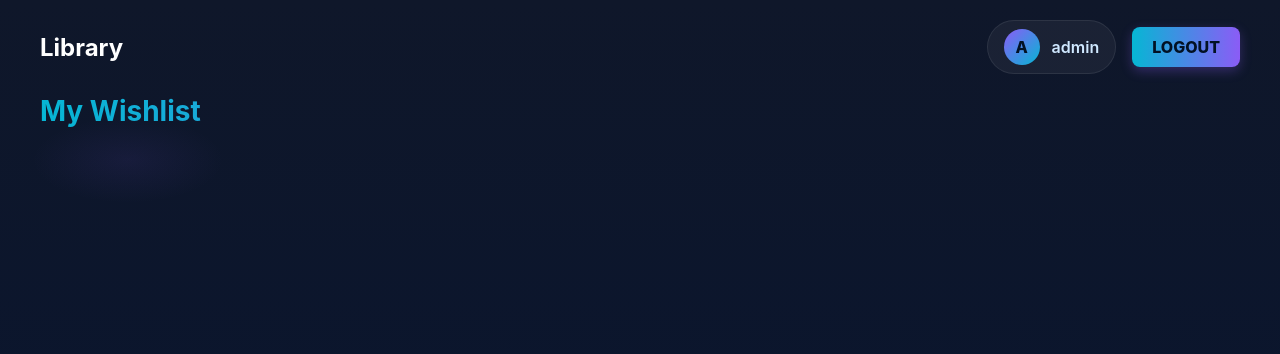
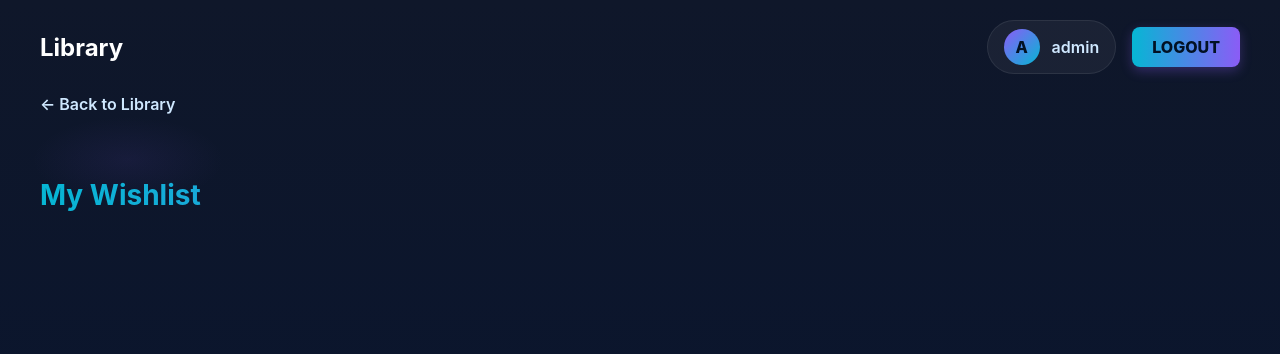
Before and after one commit to adithp/Ecom-Book-Basic, a Django app: page /wishlist_show/ in a window 1280 px wide. Shown: the top 354 px of the page. Run offline with Django 5.2, Linux system fonts and the light colour scheme; a user stored in the database is signed in; data comes from the database, SQL or seed files in the repository; both versions use the stored data as it was after the commit.

Commit message:
completeed

```diff
--- a/builtauth/settings.py
+++ b/builtauth/settings.py
@@ -122,4 +122,5 @@ STATIC_URL = 'static/'
 # Default primary key field type
 # https://docs.djangoproject.com/en/5.2/ref/settings/#default-auto-field
 
+
 DEFAULT_AUTO_FIELD = 'django.db.models.BigAutoField'
--- a/templates/book_form.html
+++ b/templates/book_form.html
@@ -227,8 +227,8 @@
             </div>
 
             <div class="form-wrap">
-                <!-- Minimal form internals as requested: CSRF, {{ form }}, and submit button only -->
-                <form method="POST" action="">
+
+                <form method="POST" action="" enctype="multipart/form-data">
                     {% csrf_token %}
                     {{ form }}
                     <div class="form-actions">
--- a/templates/wishlist.html
+++ b/templates/wishlist.html
@@ -241,6 +241,18 @@
             color: var(--muted);
         }
 
+        .back-link {
+            display: inline-flex;
+            align-items: center;
+            gap: 8px;
+            color: #cfe8ff;
+            text-decoration: none;
+            font-weight: 600;
+            margin-bottom: 32px;
+            transition: all 0.2s;
+        }
+
+
         /* Responsive */
         @media(max-width:768px) {
             .wrap {
@@ -277,6 +289,9 @@
     <!-- Wishlist Page -->
     <div class="page">
         <div class="content-container">
+            <a href="/" class="back-link">
+                ← Back to Library
+            </a>
             <h1 class="page-title">My Wishlist</h1>
             <div class="wrap">
                 {% for book in data %}
--- a/users/views.py
+++ b/users/views.py
@@ -73,7 +73,7 @@ def book_create(req):
 
         form = BookForm()
         if req.method == 'POST':
-            form = BookForm(req.POST)
+            form = BookForm(req.POST,req.FILES)
             if form.is_valid():
                 form.save()
                 return redirect('show')
```
Also changed, not shown: db.sqlite3, media/11_nDrapFT.webp (added), media/11_q7yUM4s.webp (added).
